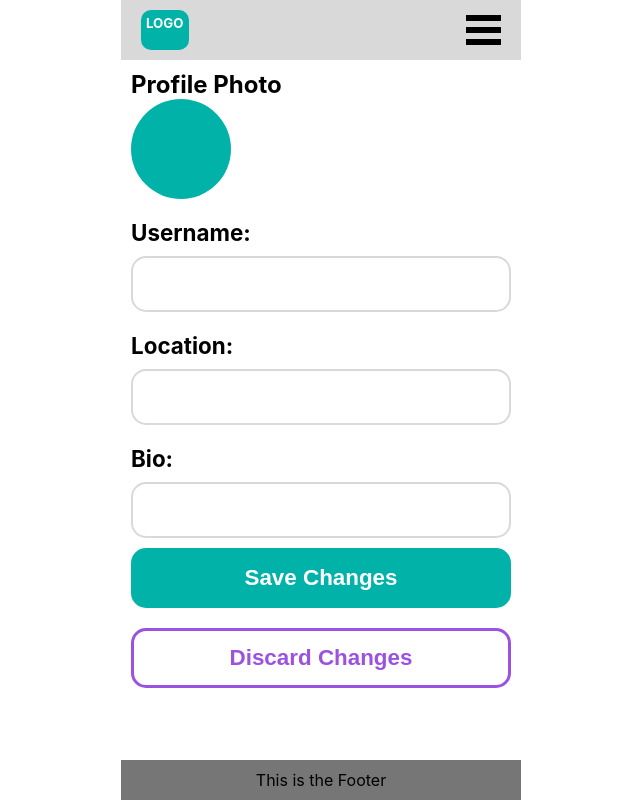
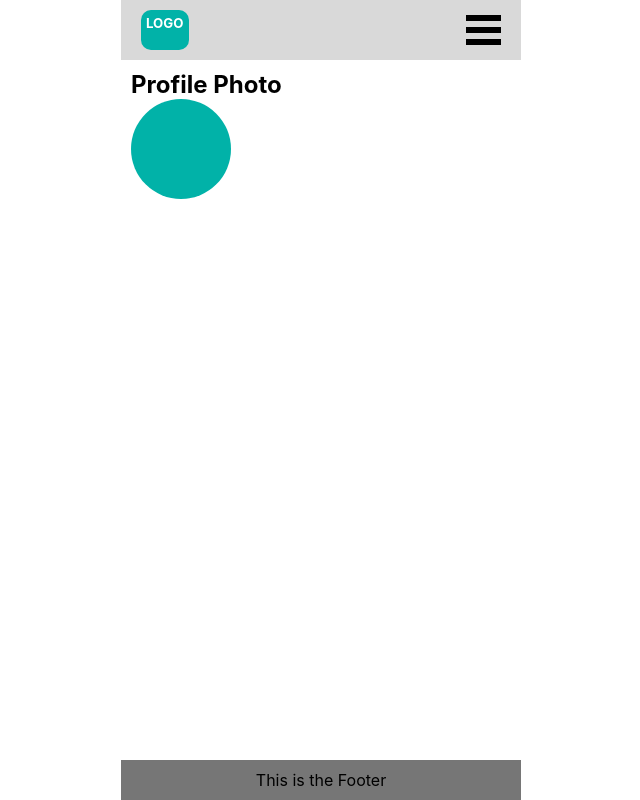
Before and after one commit to TableTechDeveloper/gameplan-frontend, a React (Create React App) app: page /editprofile in a window 1280 px wide. Shown: the whole page, without its empty margins (319-959 px from the left). Built offline with nearby package versions, Linux system fonts and the light colour scheme.

Commit message:
feat: console log of patched user data

```diff
--- a/src/pages/EditProfile.jsx
+++ b/src/pages/EditProfile.jsx
@@ -58,6 +58,10 @@ const EditProfile = () => {
       });
 
       setUserData(updatedUserData);
+      console.log(
+        "Changes patched successfully! Updated user data:",
+        updatedUserData
+      );
     } catch (error) {
       console.error("Error updating user data:", error);
       // Handle error (display error message)
@@ -73,14 +77,24 @@ const EditProfile = () => {
     }
   };
 
+  const handleDiscardChanges = (event) => {
+    event.target.reset();
+    console.log("Changes discarded.");
+  };
+
   return (
     <section className="EditProfile">
       <h2>Profile Photo</h2>
       <div className="profile-photo"></div>
 
       {error && <div className="error-message">{error}</div>}
-
-      <form id="edit-profile" onSubmit={handleSubmit} method="post">
+      {userData && (
+        <form
+          id="edit-profile"
+          onSubmit={handleSubmit}
+          onReset={handleDiscardChanges}
+          method="post"
+        >
           <div className="form-field">
             <label htmlFor="username">Username:</label>
             <input
@@ -105,8 +119,14 @@ const EditProfile = () => {
 
           <div className="form-field">
             <label htmlFor="bio">Bio:</label>
-          <input type="text" id="bio" name="bio" defaultValue={userData?.bio} />
+            <input
+              type="text"
+              id="bio"
+              name="bio"
+              defaultValue={userData?.bio}
+            />
           </div>
+
           <button type="submit" className="button-primary">
             Save Changes
           </button>
@@ -114,6 +134,7 @@ const EditProfile = () => {
             Discard Changes
           </button>
         </form>
+      )}
     </section>
   );
 };
```
Lines whose indentation alone changed are shown as unchanged.
